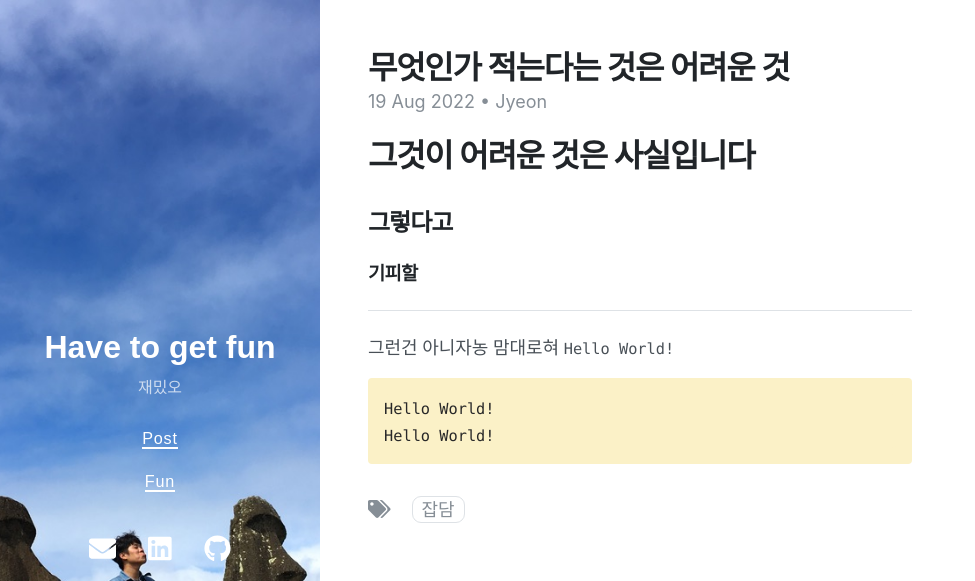
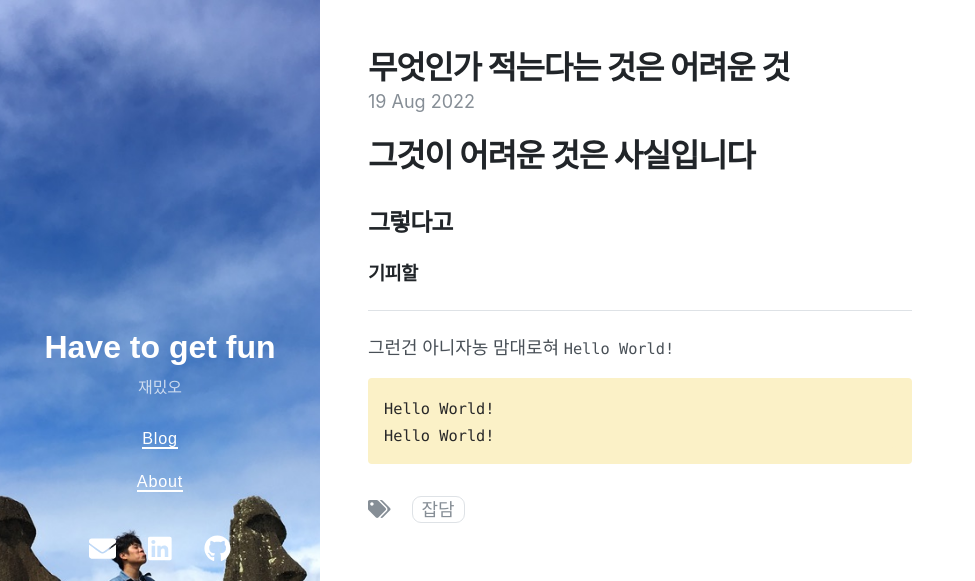
Before and after one commit to LeeJyeon/LeeJyeon.github.io, a Jekyll site: the page built from _posts/2022-08-19-first-post.md, in a window 1280 px wide. Shown: the top 581 px of the page, without its empty margins (0-975 px from the left). Built offline with Jekyll 4.4.1, drawn with Linux system fonts in a browser that asks for light colours; nearby versions of some CDN libraries.

Commit message:
first post

```diff
--- a/_data/archive.yml
+++ b/_data/archive.yml
@@ -1,3 +1,6 @@
+- type: blog
+  title: Blog
+  url: /
 - type: dates
   title: Dates
   url: /dates/
--- a/_data/navigation.yml
+++ b/_data/navigation.yml
@@ -1,4 +1,4 @@
-- title: Post
+- title: Blog
   url: /
-- title: Fun
-  url: /fun/
+- title: About
+  url: /about/
--- a/_posts/2022-08-19-first-post.md
+++ b/_posts/2022-08-19-first-post.md
@@ -1,7 +1,7 @@
 ---
 layout: post
 title: 무엇인가 적는다는 것은 어려운 것
-author: Jyeon
+categories: Welcome
 tags:
 - 잡담
 date: 2022-08-19 19:19 +0800
```
Also changed, not shown: 1 other file.
